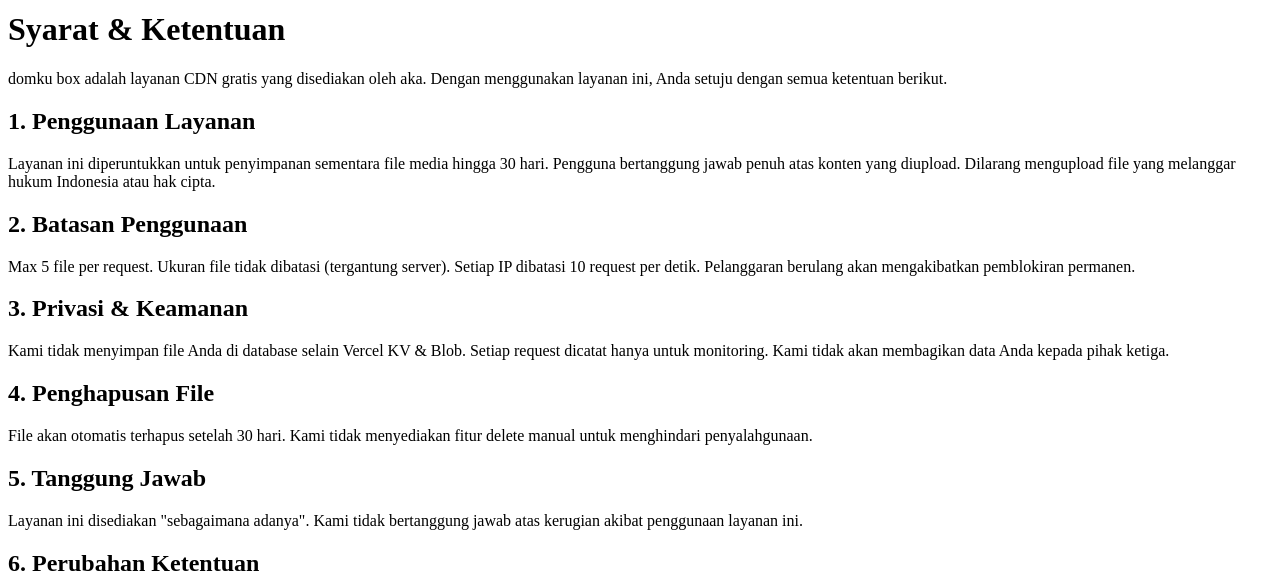
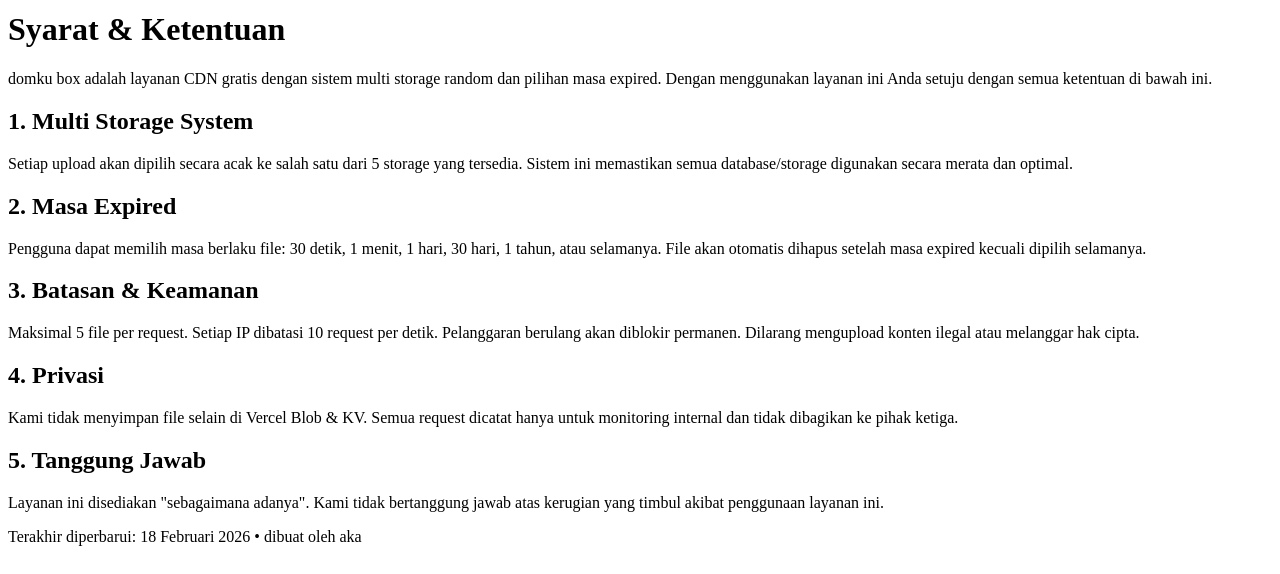
Before and after one commit to akaanakbaik/kaboxv7, a React (Vite) app: page /1/terms in a window 1280 px wide. Shown: the part 378-952 px from the top of the page. Built offline with nearby package versions, Linux system fonts and the light colour scheme.

Commit message:
Update Terms.jsx

```diff
--- a/src/pages/Terms.jsx
+++ b/src/pages/Terms.jsx
@@ -8,39 +8,34 @@ export default function Terms() {
       <h1 className="text-5xl font-semibold tracking-tighter mb-12">Syarat & Ketentuan</h1>
 
       <div className="space-y-12 text-lg leading-relaxed">
-        <p>domku box adalah layanan CDN gratis yang disediakan oleh aka. Dengan menggunakan layanan ini, Anda setuju dengan semua ketentuan berikut.</p>
+        <p>domku box adalah layanan CDN gratis dengan sistem multi storage random dan pilihan masa expired. Dengan menggunakan layanan ini Anda setuju dengan semua ketentuan di bawah ini.</p>
 
         <div>
-          <h2 className="text-2xl font-semibold mb-4">1. Penggunaan Layanan</h2>
-          <p>Layanan ini diperuntukkan untuk penyimpanan sementara file media hingga 30 hari. Pengguna bertanggung jawab penuh atas konten yang diupload. Dilarang mengupload file yang melanggar hukum Indonesia atau hak cipta.</p>
+          <h2 className="text-2xl font-semibold mb-4">1. Multi Storage System</h2>
+          <p>Setiap upload akan dipilih secara acak ke salah satu dari 5 storage yang tersedia. Sistem ini memastikan semua database/storage digunakan secara merata dan optimal.</p>
         </div>
 
         <div>
-          <h2 className="text-2xl font-semibold mb-4">2. Batasan Penggunaan</h2>
-          <p>Max 5 file per request. Ukuran file tidak dibatasi (tergantung server). Setiap IP dibatasi 10 request per detik. Pelanggaran berulang akan mengakibatkan pemblokiran permanen.</p>
+          <h2 className="text-2xl font-semibold mb-4">2. Masa Expired</h2>
+          <p>Pengguna dapat memilih masa berlaku file: 30 detik, 1 menit, 1 hari, 30 hari, 1 tahun, atau selamanya. File akan otomatis dihapus setelah masa expired kecuali dipilih selamanya.</p>
         </div>
 
         <div>
-          <h2 className="text-2xl font-semibold mb-4">3. Privasi & Keamanan</h2>
-          <p>Kami tidak menyimpan file Anda di database selain Vercel KV & Blob. Setiap request dicatat hanya untuk monitoring. Kami tidak akan membagikan data Anda kepada pihak ketiga.</p>
+          <h2 className="text-2xl font-semibold mb-4">3. Batasan & Keamanan</h2>
+          <p>Maksimal 5 file per request. Setiap IP dibatasi 10 request per detik. Pelanggaran berulang akan diblokir permanen. Dilarang mengupload konten ilegal atau melanggar hak cipta.</p>
         </div>
 
         <div>
-          <h2 className="text-2xl font-semibold mb-4">4. Penghapusan File</h2>
-          <p>File akan otomatis terhapus setelah 30 hari. Kami tidak menyediakan fitur delete manual untuk menghindari penyalahgunaan.</p>
+          <h2 className="text-2xl font-semibold mb-4">4. Privasi</h2>
+          <p>Kami tidak menyimpan file selain di Vercel Blob & KV. Semua request dicatat hanya untuk monitoring internal dan tidak dibagikan ke pihak ketiga.</p>
         </div>
 
         <div>
           <h2 className="text-2xl font-semibold mb-4">5. Tanggung Jawab</h2>
-          <p>Layanan ini disediakan "sebagaimana adanya". Kami tidak bertanggung jawab atas kerugian akibat penggunaan layanan ini.</p>
+          <p>Layanan ini disediakan "sebagaimana adanya". Kami tidak bertanggung jawab atas kerugian yang timbul akibat penggunaan layanan ini.</p>
         </div>
 
-        <div>
-          <h2 className="text-2xl font-semibold mb-4">6. Perubahan Ketentuan</h2>
-          <p>Kami dapat mengubah syarat & ketentuan ini kapan saja. Penggunaan terus menerus berarti Anda menyetujui perubahan tersebut.</p>
-        </div>
-
-        <p className="text-sm text-zinc-500 pt-12 border-t border-zinc-800">Terakhir diperbarui: 18 Februari 2026 • dibuat oleh aka untuk komunitas.</p>
+        <p className="text-sm text-zinc-500 pt-12 border-t border-zinc-800">Terakhir diperbarui: 18 Februari 2026 • dibuat oleh aka</p>
       </div>
     </div>
   )
```
